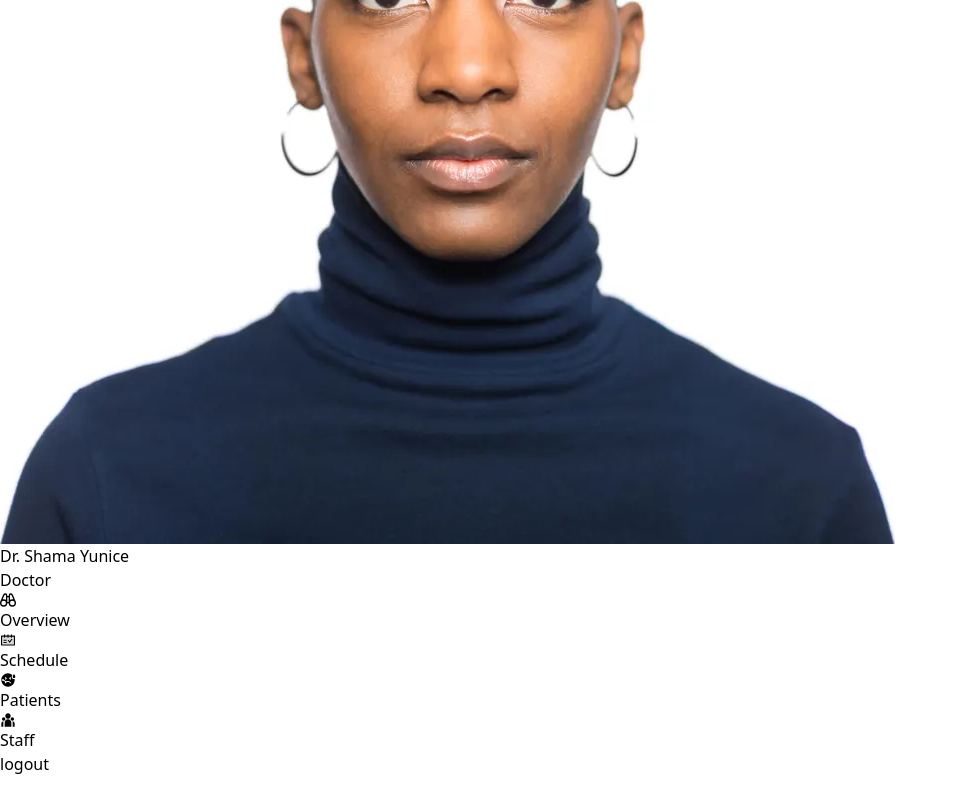
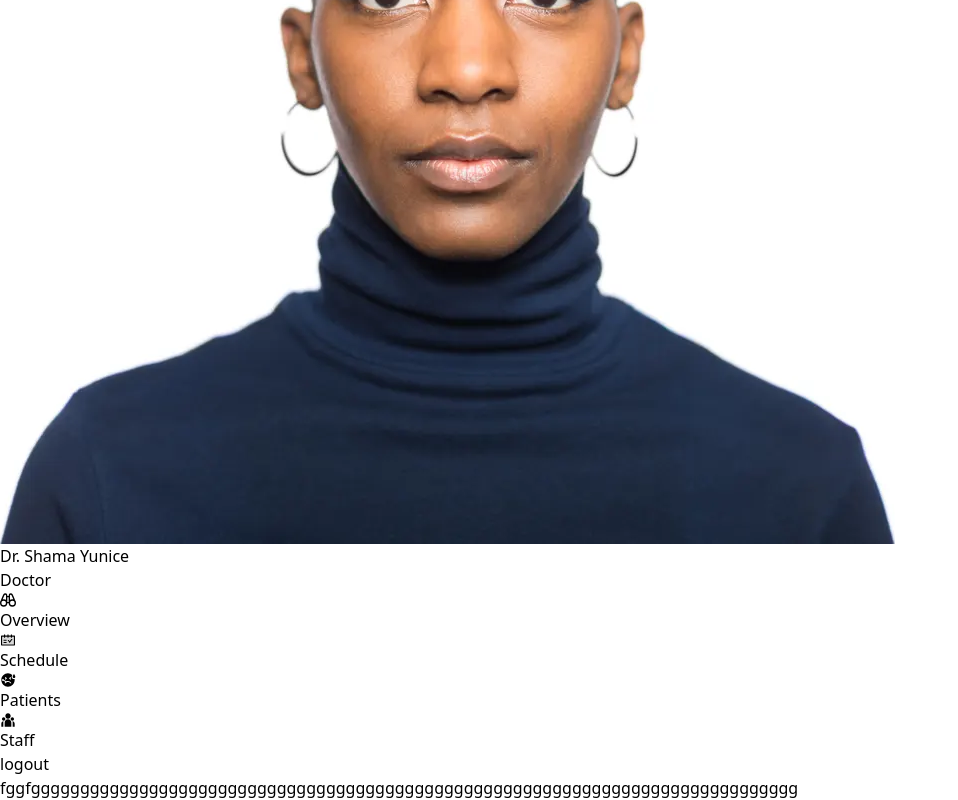
Before and after one commit to JamesTwijukye/HealthBD, a React (Vite) app in the folder client/: page /staff in a window 1280 px wide. Shown: the part 1032-1832 px from the top of the page, without its empty margins (0-958 px from the left). Before the commit the page ends 1808 px from the top, so only its background shows below. Built offline with nearby package versions, Linux system fonts and the light colour scheme.

Commit message:
Rename and restructure Staff component location
Moved the Staff component from 'components/staff' to 'pages' for better file organization. Updated related import paths and added temporary content in the newly relocated file. This change helps maintain a cleaner project structure.

```diff
--- a/client/src/App.jsx
+++ b/client/src/App.jsx
@@ -5,7 +5,7 @@ import HealthScheduler from "./components/HealthScheduler/HealthScheduler";
 
 import {Toaster} from "sonner";
 import UserList from "./components/Users/UserList";
-import Staff from "./components/staff/Staff.jsx";
+import Staff from "./pages/Staff.jsx";
 
 function App() {
   return (
--- a/client/src/components/Dashboard/Dashboard.jsx
+++ b/client/src/components/Dashboard/Dashboard.jsx
@@ -4,7 +4,7 @@ import Overview from "../Overview/Overview.jsx";
 import { Routes, Route } from "react-router-dom";
 import HealthScheduler from "../HealthScheduler/HealthScheduler.jsx";
 import Patients from "../Patients/Patients.jsx";
-import Staff from "../staff/Staff.jsx";
+import Staff from "../../pages/Staff.jsx";
 const Dashboard = () => {
   return (
     <div className="w-full h-screen max-h-screen overflow-hidden bg-white">
--- a/client/src/components/staff/Staff.jsx
+++ b/client/src/pages/Staff.jsx
@@ -1,8 +1,6 @@
+import Header from "../components/Header/Header.jsx";
+import Sidebar from "../components/SideBar/Sidebar.jsx";
 
-// import MyCalendar from '../Calendar';
-import Sidebar from '../SideBar/Sidebar';
-import Header from '../Header/Header';
-// import DataTableComponent from '../HealthScheduler/DataTableComponent';
 
 const Staff = () => {
 
@@ -18,6 +16,9 @@ const Staff = () => {
               <Sidebar/>
             </div>
             {/* Main body */}
+            <div className="bg-green-300 h-screen w-full">
+                fggfgggggggggggggggggggggggggggggggggggggggggggggggggggggggggggggggggggggggggggggg
+            </div>
             {/* <DataTableComponent */}
           </div>
         </div>
```
